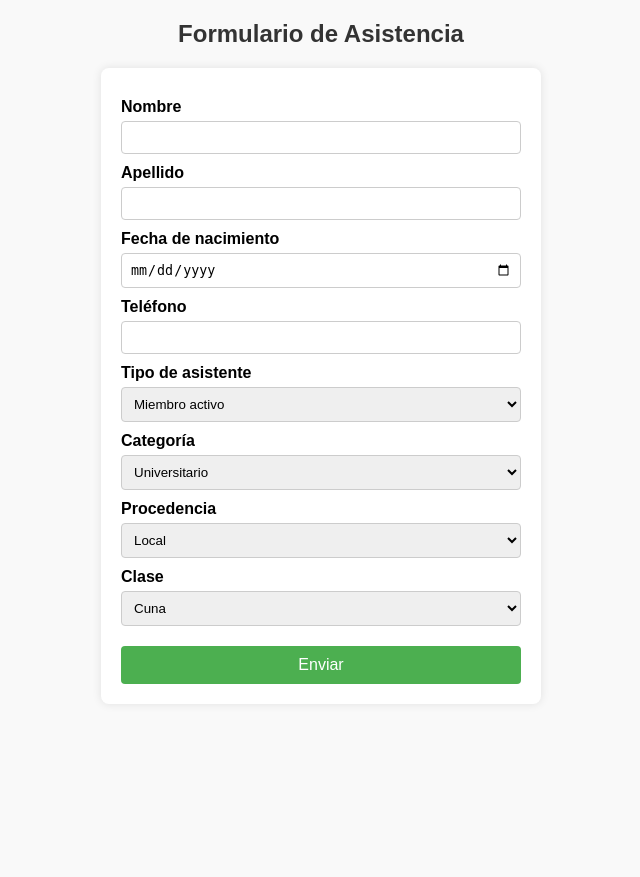
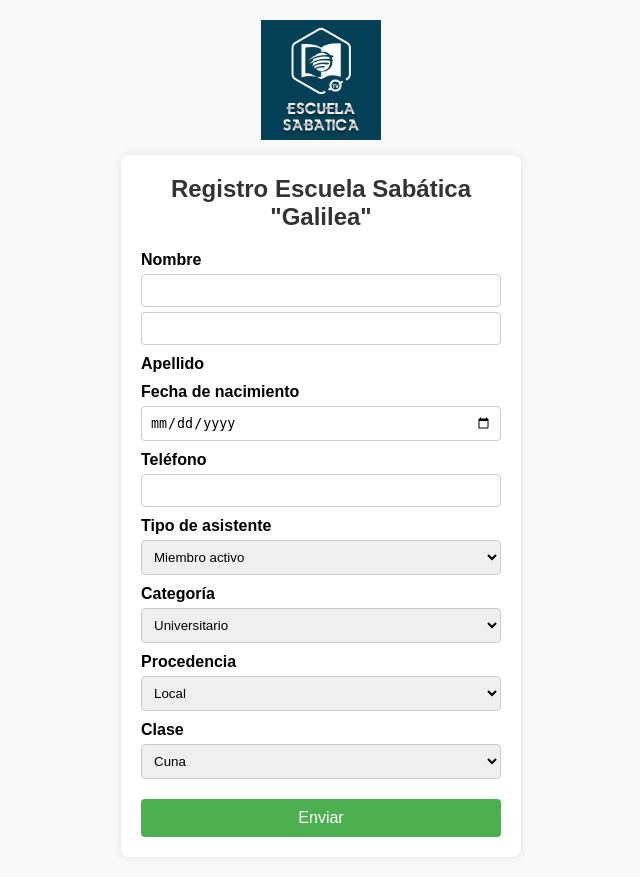
Before and after one commit to silver2810/EscSab_attendance, a Flask app: page / in a window 1280 px wide. Shown: the whole page, without its empty margins (319-959 px from the left). Before the commit the page ends 684 px from the top, so only its background shows below. Run offline with Flask 3, Linux system fonts and the light colour scheme; parts of the project's set-up code (start-up, migrations or seed data) failed here and were passed over.

Commit message:
Add static folder with logo/favicon and update app.py with form.html

```diff
--- a/app.py
+++ b/app.py
@@ -1,4 +1,4 @@
-from flask import Flask, request, render_template
+from flask import Flask, request, render_template, url_for
 import gspread
 from dotenv import load_dotenv
 import json, os
@@ -40,10 +40,11 @@ def submit():
     tipo_miembro = request.form.get("tipo_miembro")
     categoria = request.form.get("categoria")
     procedencia = request.form.get("procedencia")
+    clase = request.form.get("clase")
 
     # Append all collected data into Google Sheets
     sheet.append_row([nombre, apellido, fecha_nacimiento, telefono,
-                      tipo_miembro, categoria, procedencia])
+                      tipo_miembro, categoria, procedencia, clase])
 
     return "✅ ¡Gracias! Tu asistencia ha sido registrada."
 
--- a/templates/form.html
+++ b/templates/form.html
@@ -1,29 +1,42 @@
 <head>
   <meta charset="UTF-8">
   <meta name="viewport" content="width=device-width, initial-scale=1">
-  <title>Formulario de Asistencia</title>
+  <title>Registro Escuela Sabática Iglesia Galilea</title>
+  <link rel="icon" type="image/x-icon" href="{{ url_for('static', filename='favicon.ico') }}">
+
   <style>
     body { font-family: Arial, sans-serif; margin: 20px; background: #f9f9f9; }
-    h2 { text-align: center; color: #333; }
-    form { max-width: 400px; margin: auto; background: #fff; padding: 20px;
+
+	/* Container to center form and logo */
+    .form-container { max-width: 400px; margin: auto; }
+
+    /* 2. Logo styling */
+    .logo { display: block; margin: 0 auto 15px auto; max-width: 120px; height: auto; }
+
+	h2 { text-align: center; color: #333; margin-top: 0; }
+    form { background: #fff; padding: 20px;
            border-radius: 8px; box-shadow: 0 0 10px rgba(0,0,0,0.1); }
     label { display: block; margin-top: 10px; font-weight: bold; }
     input, select { width: 100%; padding: 8px; margin-top: 5px;
-                    border: 1px solid #ccc; border-radius: 4px; }
+                    border: 1px solid #ccc; border-radius: 4px; box-sizing: border-box; }
     button { margin-top: 20px; width: 100%; padding: 10px;
              background: #4CAF50; color: white; border: none;
-             border-radius: 4px; font-size: 16px; }
+             border-radius: 4px; font-size: 16px; cursor: pointer; }
     button:hover { background: #45a049; }
   </style>
 </head>
 <body>
-  <h2>Formulario de Asistencia</h2>
+  <div class="form-container">
+     <!-- 3. Logo placement above the title and form -->
+     <img src="{{ url_for('static', filename='logo.png') }}" alt="Logo Iglesia Galilea" class="logo">
+
      <form method="POST" action="/submit">
+	    <h2>Registro Escuela Sabática "Galilea"</h2>
         <label for="nombre">Nombre</label>
         <input type="text" id="nombre" name="nombre" required>
 
+		<input type="text" id="apellido" name="apellido" required>
 		<label for="apellido">Apellido</label>
-    <input type="text" id="apellido" name="apellido" required>
 
 		<label for="fecha_nacimiento">Fecha de nacimiento</label>
 		<input type="date" id="fecha_nacimiento" name="fecha_nacimiento" required>
```
Also changed, not shown: static/favicon.ico (added), static/logo.png (added). Lines whose indentation alone changed are shown as unchanged.
